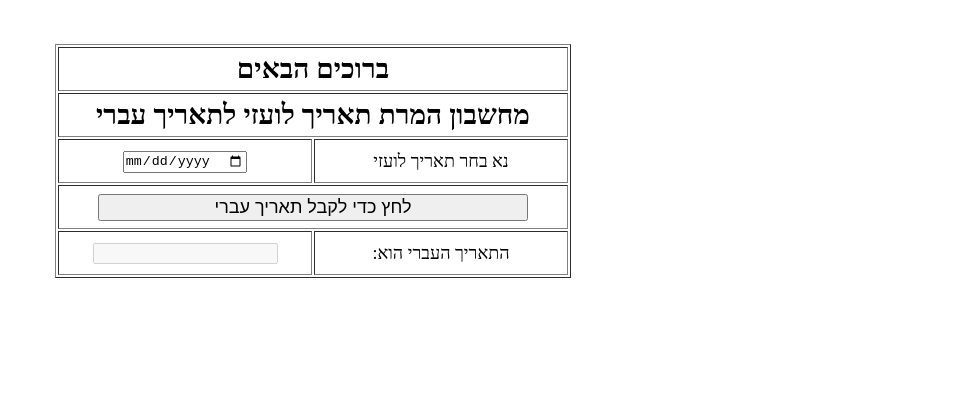
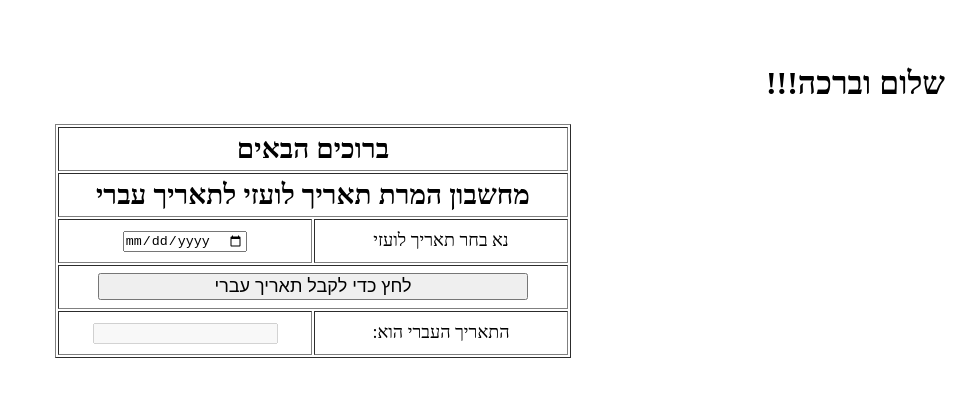
Before and after one commit to ArieZusman/temp, a plain HTML site: page index.html in a window 1280 px wide. Shown: the whole page, without its empty margins (327-1280 px from the left). Drawn offline with nearby package versions, Linux system fonts and the light colour scheme.

Commit message:
number to

```diff
--- a/index.html
+++ b/index.html
@@ -27,6 +27,7 @@
 <body dir="auto">
     <br/>
     <br/>
+    <h1>שלום וברכה!!!</h1>
     <div align="center">
         <table border="1">
             <tr>
```
